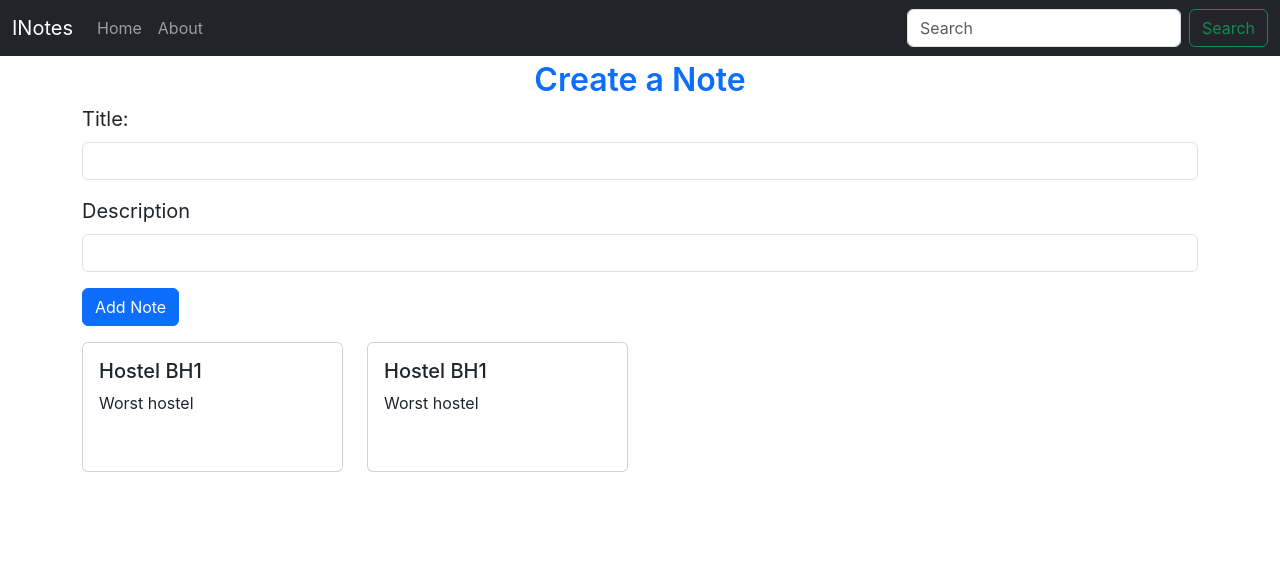
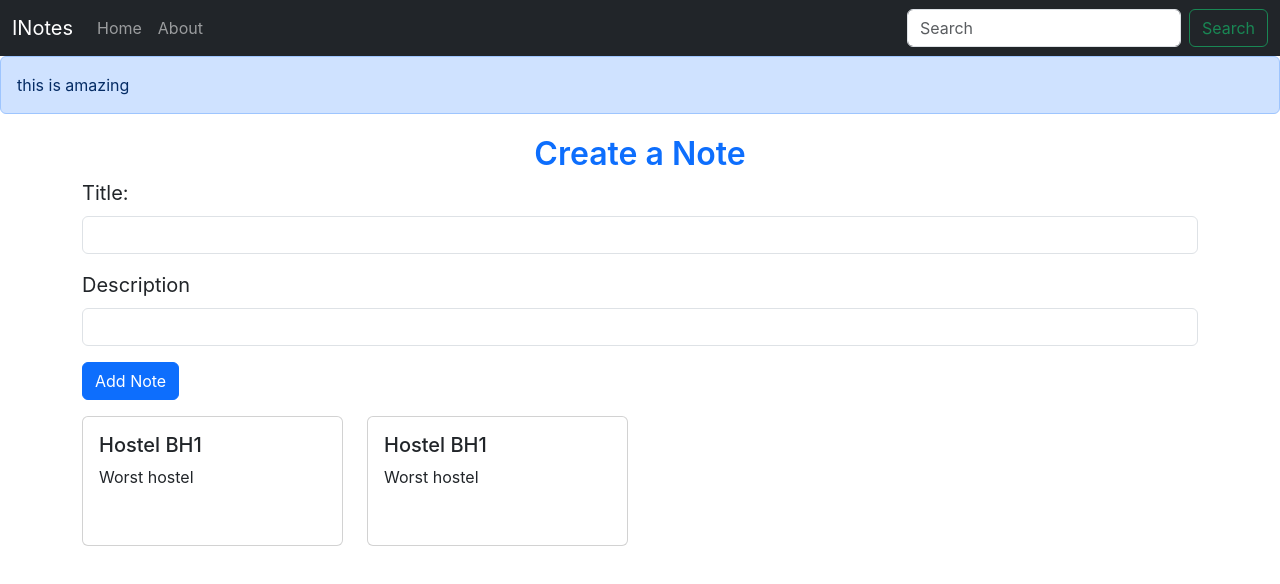
Before and after one commit to Nitinkumar2905/Inotes, a React (Create React App) app: page / in a window 1280 px wide. Shown: the top 584 px of the page. Built offline with nearby package versions, Linux system fonts and the light colour scheme.

Commit message:
adding alert and fontawesome icon

```diff
--- a/src/App.js
+++ b/src/App.js
@@ -4,12 +4,14 @@ import Home from "./Components/Home";
 import Navbar from "./Components/Navbar";
 import { BrowserRouter as Router, Routes, Route } from "react-router-dom";
 import NoteState from "./Context/notes/NoteState";
+import Alert from "./Components/Alert";
 
 function App() {
   return (
     <NoteState>
       <Router>
         <Navbar />
+        <Alert message="this is amazing" />
         <Routes>
           <Route exact path="/" element={<Home />} />
           <Route exact path="/home" element={<Home />} />
--- a/src/index.css
+++ b/src/index.css
@@ -11,3 +11,7 @@ code {
   font-family: source-code-pro, Menlo, Monaco, Consolas, 'Courier New',
     monospace;
 }
+
+i{
+  cursor : pointer;
+}
--- a/src/index.js
+++ b/src/index.js
@@ -9,7 +9,3 @@ root.render(
     <App />
   </React.StrictMode>
 );
-
-// If you want to start measuring performance in your app, pass a function
-// to log results (for example: reportWebVitals(console.log))
-// or send to an analytics endpoint. Learn more: https://bit.ly/CRA-vitals
```
